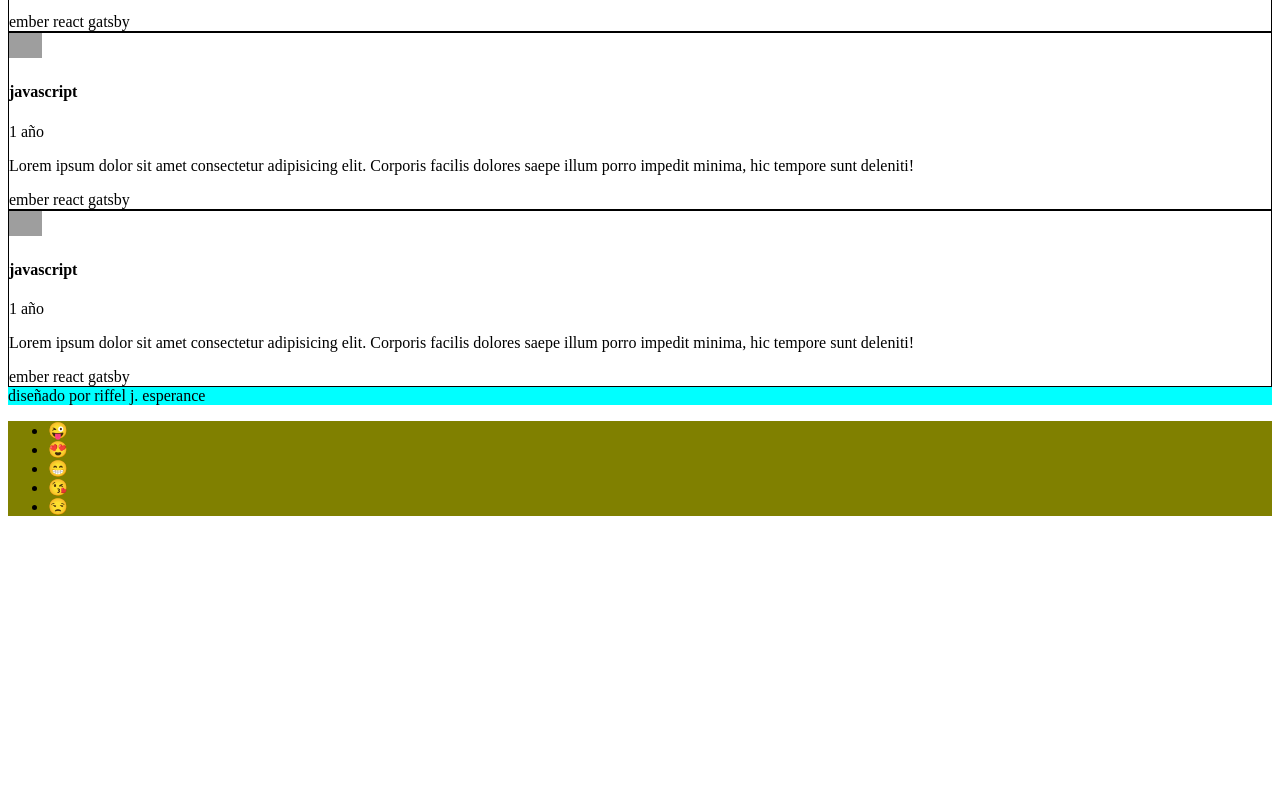
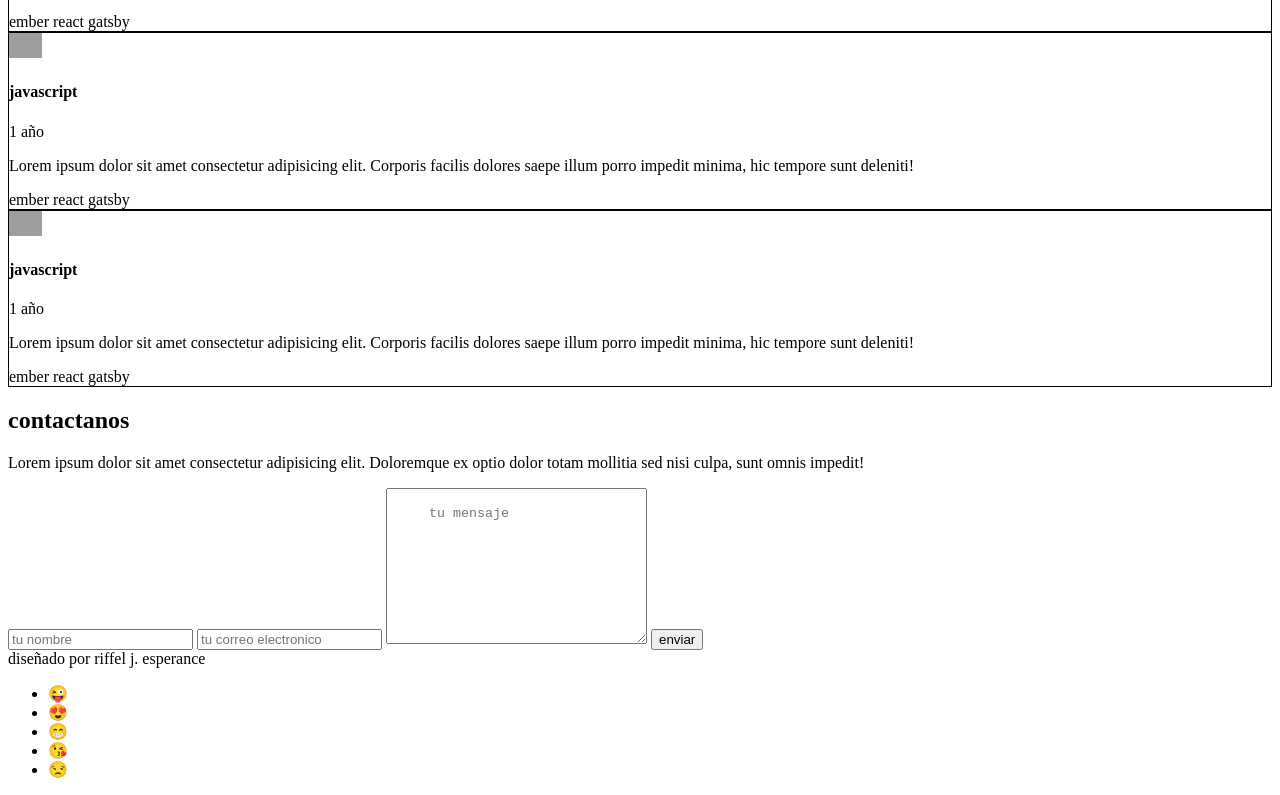
Before and after one commit to riffelinho/mi-primer-sitio-web, a plain HTML site: page 02-html/porfolio/index.html in a window 1280 px wide. Shown: the part 1176-1971 px from the top of the page. Before the commit the page ends 1708 px from the top, so only its background shows below. Drawn offline with Linux system fonts and the light colour scheme; grey boxes are pictures that could not be loaded.

Commit message:
add contact form

```diff
--- a/02-html/porfolio/index.html
+++ b/02-html/porfolio/index.html
@@ -111,11 +111,25 @@
 
   </div>
   <section>
-   <footer>
-    <div style="background-color: aqua ;"
+      <h2>contactanos</h2>
+     <p>
+         Lorem ipsum dolor sit amet consectetur adipisicing elit. Doloremque ex optio dolor totam mollitia sed nisi culpa, sunt omnis impedit!
+     </p>
+     <form action="
+     "><input type="" placeholder="tu nombre">
+     <input type="" placeholder="tu correo electronico">
+     <textarea name="" id="" cols="30" rows="10" placeholder="
+     tu mensaje"></textarea>
+     <button>enviar</button>
+
+    </form>
+  </section>
+  <section>
+    <footer>
+    <div
     <p>diseñado por riffel j. esperance</p>
     </div>
-    <div style="background-color: olive;">
+    <div>
         <ul>
             <li>😜</li>
             <li>😍</li>
@@ -123,9 +137,7 @@
             <li>😘</li>
             <li>😒</li>
         </ul>
-
-    </div>
-
+     </div>
    </footer>
 
 
```
